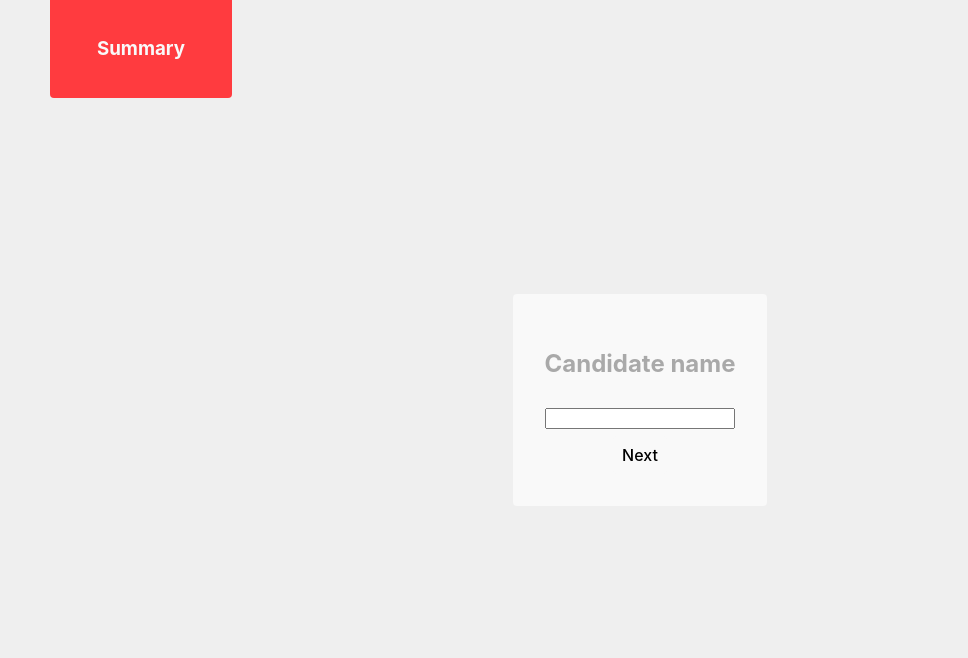
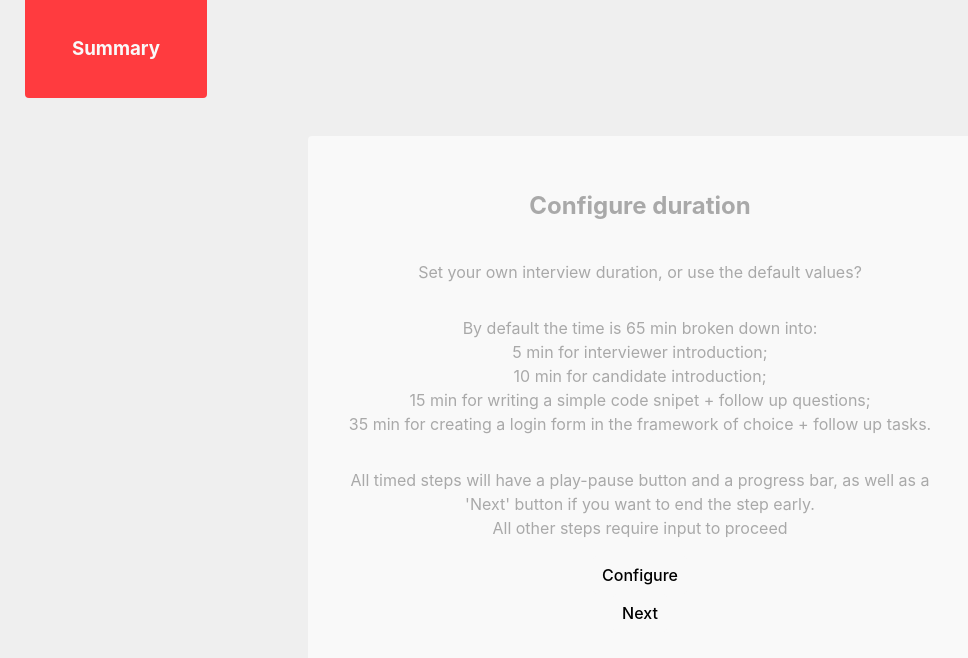
Before and after one commit to mtodorov95/fe-interview, a Vue app: page / in a window 1280 px wide. Shown: the top 658 px of the page, without its empty margins (0-968 px from the left). Built offline with nearby package versions, Linux system fonts and the light colour scheme.

Commit message:
Duration configuration step placeholder && content changes

```diff
--- a/src/components/ConfigurationPart.vue
+++ b/src/components/ConfigurationPart.vue
@@ -6,14 +6,14 @@ import { ref } from "vue";
 
 const emits = defineEmits(['done'])
 
-const STEPS = 3;
+const STEPS = 4;
 
 const store = useStore();
 const step = ref(1);
 const name = ref();
 
 const setName = () => {
-    store.dispatch('setName', name.value ?? '')
+    store.dispatch('setName', name.value ?? 'John Doe')
     incrementStep();
 }
 const setPosition = (position: string) => {
@@ -34,11 +34,19 @@ const incrementStep = () => {
 </script>
 
 <template>
-    <SectionCard v-if="step == 1" title="Candidate name" @done="setName()">
+    <SectionCard v-if="step == 1" title="Configure duration"
+        description="Set your own interview duration, or use the default values?" @done="incrementStep()">
+        <p>By default the time is 65 min broken down into: <br>5 min for interviewer introduction; <br>10 min for candidate
+            introduction; <br>15 min for writing a simple code snipet + follow up questions; <br>35 min for creating a login
+            form in the framework of choice + follow up tasks.</p>
+        <p>All timed steps will have a play-pause button and a progress bar, as well as a 'Next' button if you want to end the step early.<br>All other steps require input to proceed</p>
+        <button @click="$emit('done')" class="pill">Configure</button>
+    </SectionCard>
+    <SectionCard v-if="step == 2" title="Candidate name" @done="setName()">
         <input v-model="name" type="text" name="name" id="name">
     </SectionCard>
-    <PillContainer v-if="step == 2" @select="(selected: string) => setPosition(selected)" header="Target position"
+    <PillContainer v-if="step == 3" @select="(selected: string) => setPosition(selected)" header="Target position"
         :options="['Junior', 'Advanced', 'Senior']" />
-    <PillContainer v-if="step == 3" @select="(selected: string) => setExperience(selected)" header="Prior experience"
+    <PillContainer v-if="step == 4" @select="(selected: string) => setExperience(selected)" header="Prior experience"
         :options="['None', '1-3 yrs', '3-5 yrs', '> 5 yrs']" />
 </template>
--- a/src/components/InterviewPart.vue
+++ b/src/components/InterviewPart.vue
@@ -41,9 +41,10 @@ const incrementStep = () => {
 
 <template>
     <SectionCard v-if="step == 1" @done="finishSection()" title="Introduction"
-        description="Casual chat + brief introduction of me, the product and the team" :time="getDuration(TIMED_STEPS.INTRODUCTION)" />
-    <SectionCard v-if="step == 2" @done="finishSection()" title="About you" description="Tell me about your experience"
+        description="Casual chat + brief introduction of you, the product and the team" :time="getDuration(TIMED_STEPS.INTRODUCTION)" />
+    <SectionCard v-if="step == 2" @done="finishSection()" title="About you" description="Introduction of the candidate and their experience"
         :time="getDuration(TIMED_STEPS.ABOUT_YOU)">
+        <p>Questions:</p>
         <ul>
             <li>What were your responsibilities?</li>
             <li>What was the team structure?</li>
--- a/src/components/TheSummary.vue
+++ b/src/components/TheSummary.vue
@@ -31,7 +31,7 @@ const store = useStore();
 .summary {
     position: absolute;
     top: 0;
-    left: 50px;
+    left: 25px;
     background-color: var(--color-primary);
     color: var(--color-white);
     padding: 1em;
@@ -51,5 +51,6 @@ h3 {
     position: inherit;
     border-radius: 4px;
     max-width: 100%;
+    padding: 1em 2em;
 }
 </style>
--- a/src/data/options.ts
+++ b/src/data/options.ts
@@ -1,3 +1,3 @@
-export const redFlagsOptions: string[] = ['Can not answer', 'Narrow responsibilities', 'Non-agile/top-down environment'];
+export const redFlagsOptions: string[] = ['Can not answer', 'Narrow responsibilities', 'No testing', 'Non-agile/top-down environment'];
 export const jsRedFlagsOption: string[] = ['Bad fundamentals', 'Non-idiomatic code'];
-export const frameworkRedFlagsOptions: string[] = ['No HTML knowledge', 'Lacks framework knowledge'];
+export const frameworkRedFlagsOptions: string[] = ['No HTML knowledge', 'Lacks framework knowledge', 'Can not explain thought process'];
```
Also changed, not shown: 1 other file (tests, documents, lock files or other folders).
